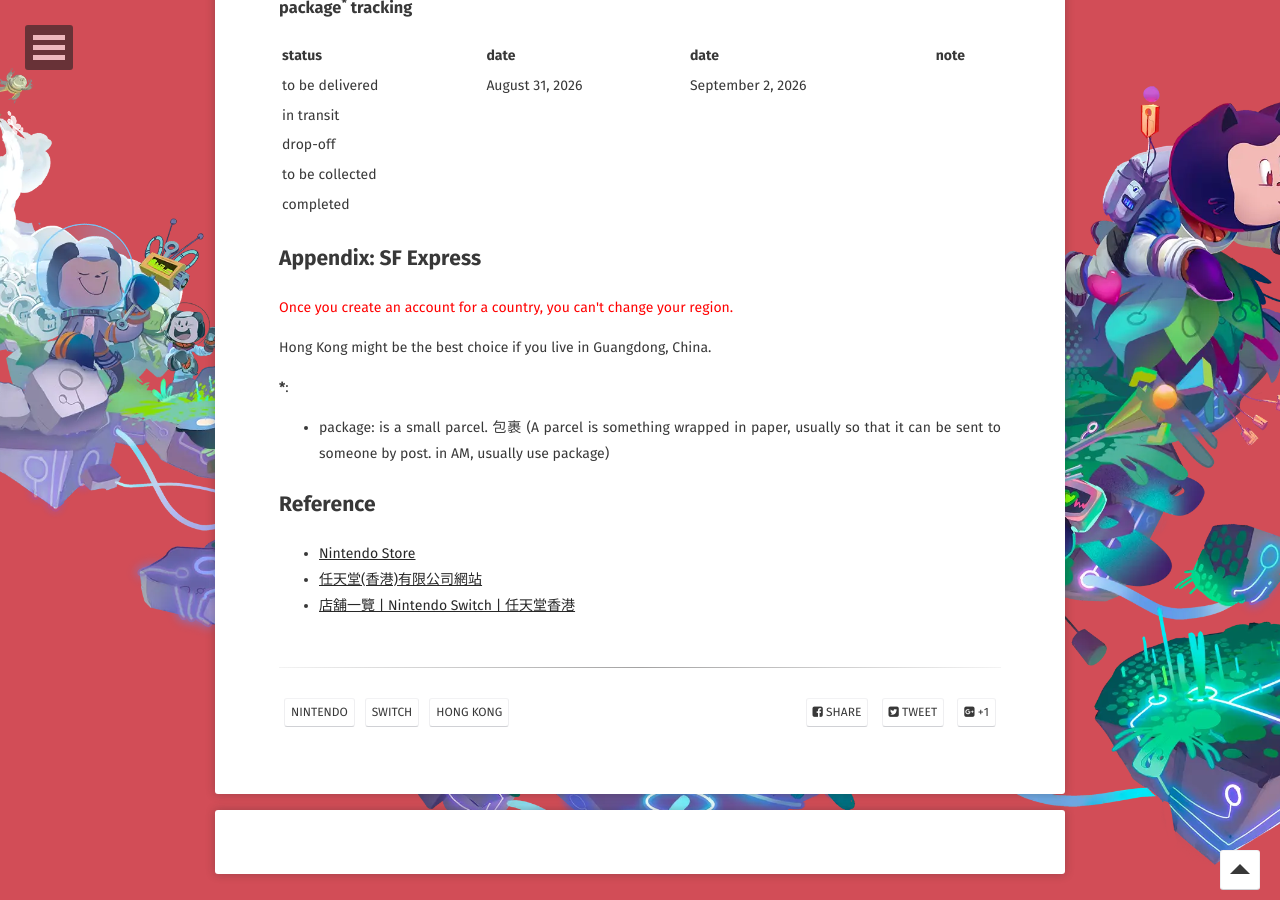
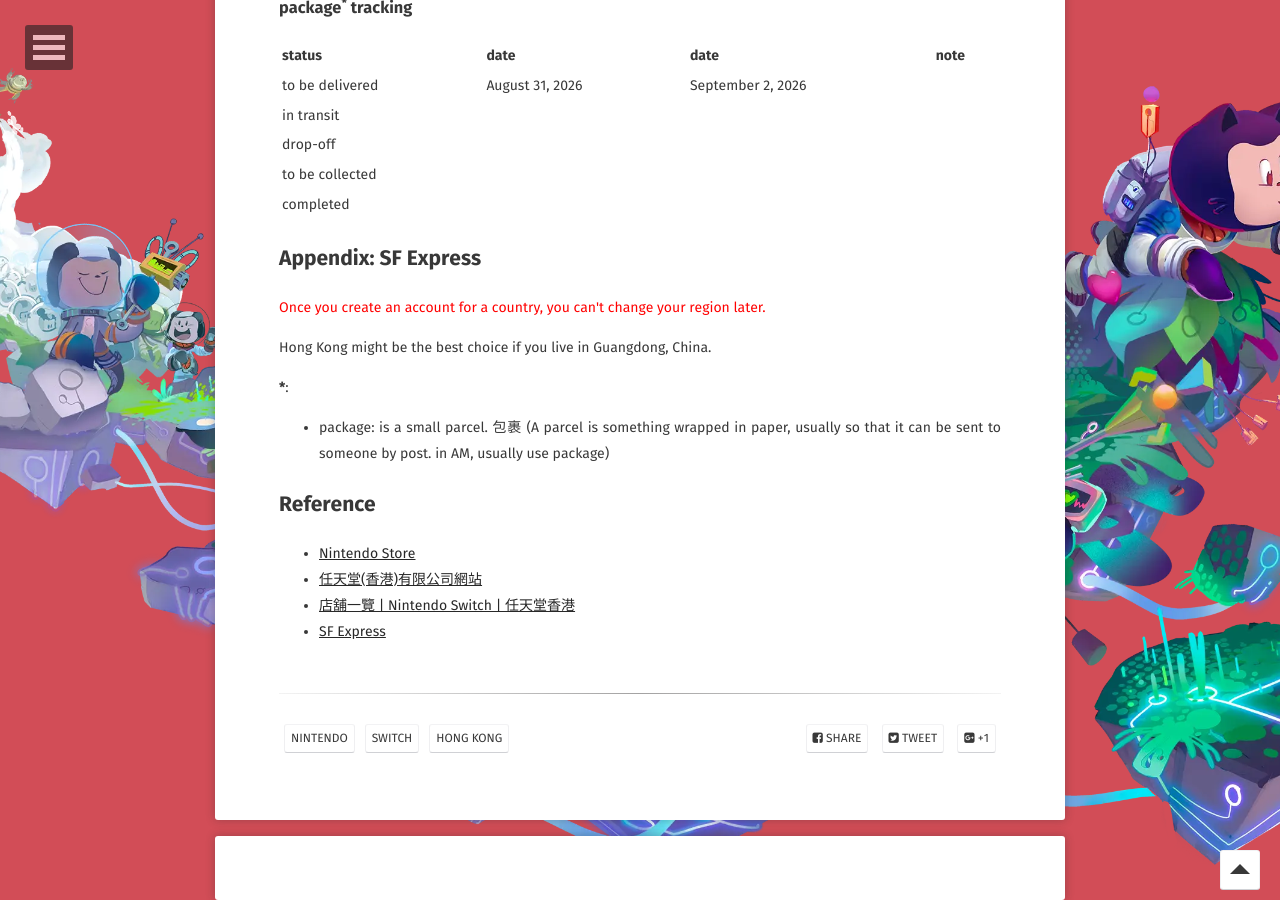
Before and after one commit to WebPavel/WebPavel.github.io, a Jekyll site: the page built from _posts/2026-08-31-purchase-Switch2-from-Nintendo-Store-in-Hong-Kong.md, in a window 1280 px wide and 900 px high, scrolled down 2724 px. Built offline with Jekyll 4.4.1, drawn with Linux system fonts in a browser that asks for light colours; some web fonts are replaced; comment, search, counter and statistics services are not loaded.

Commit message:
feat: update information about SF Express

```diff
--- a/_posts/2026-08-31-purchase-Switch2-from-Nintendo-Store-in-Hong-Kong.md
+++ b/_posts/2026-08-31-purchase-Switch2-from-Nintendo-Store-in-Hong-Kong.md
@@ -93,7 +93,7 @@
 
 ## Appendix: SF Express
 
-<font color='red'>Once you create an account for a country, you can't change your region.</font>
+<font color='red'>Once you create an account for a country, you can't change your region later.</font>
 
 Hong Kong might be the best choice if you live in Guangdong, China.
 
@@ -105,3 +105,4 @@
 - [Nintendo Store](https://store.nintendo.com.hk/)
 - [任天堂(香港)有限公司網站](https://www.nintendo.com/hk/)
 - [店舖一覽 \| Nintendo Switch \| 任天堂香港](https://www.nintendo.com/hk/hardware/switch/store/index.html)
+- [SF Express](https://hk.sf-express.com/hk/en)
```
